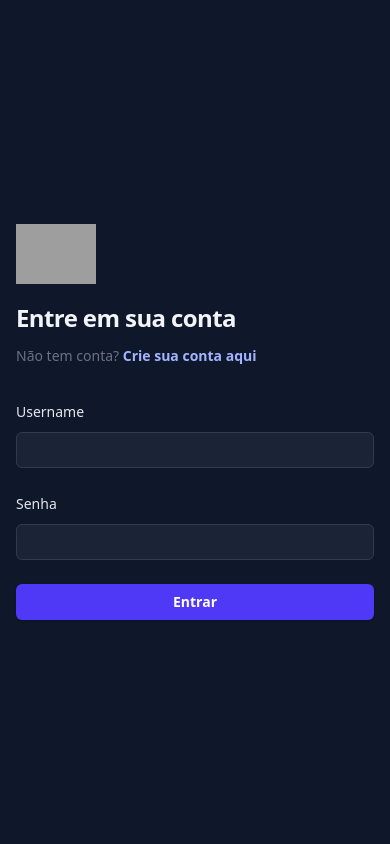
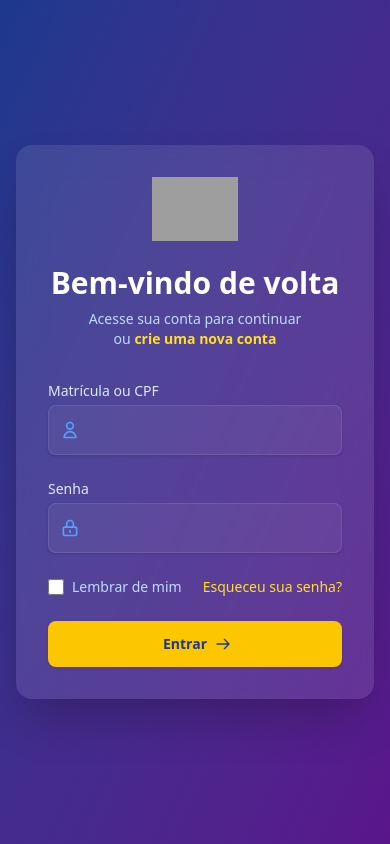
Before and after one commit to ranixx1/SIGED, a Django app: page /usuarios/login/ in a window 390 px wide. Run offline with Django 4.2, Linux system fonts and the light colour scheme; grey boxes are pictures that could not be loaded.

Commit message:
atualizando template

```diff
--- a/suap-clone/usuarios/templates/login.html
+++ b/suap-clone/usuarios/templates/login.html
@@ -1,26 +1,28 @@
 {% extends "base.html" %}
 {% load static %}
 {% block 'body' %}
-<div class="flex min-h-screen bg-slate-900">
-    <div class="flex flex-1 flex-col justify-center px-4 py-12 sm:px-6 lg:flex-none lg:px-20 xl:px-24">
-      <div class="mx-auto w-full max-w-sm lg:w-96">
-        <div>
-          <img class="h-15 w-auto" src="{% static 'logo.png' %}" alt="Your Company">
-          <h2 class="mt-4 text-2xl/9 font-bold tracking-tight text-gray-100">Entre em sua conta</h2>
-          <p class="mt-2 text-sm/6 text-gray-500">
-            Não tem conta?
-            <a href="{% url 'cadastro' %}" class="font-semibold text-indigo-300 hover:text-indigo-200">Crie sua conta aqui</a>
+<div class="min-h-screen bg-gradient-to-br from-blue-900 to-purple-900 flex items-center justify-center p-4">
+    <div class="max-w-6xl w-full bg-white/10 backdrop-blur-lg rounded-2xl shadow-2xl overflow-hidden flex flex-col lg:flex-row">
+        <!-- Left Column - Form -->
+        <div class="w-full lg:w-1/2 p-8 md:p-12 flex flex-col justify-center">
+            <div class="text-center lg:text-left">
+                <div class="flex justify-center lg:justify-start">
+                    <img class="h-16 w-auto" src="{% static 'logo.png' %}" alt="SIGED">
+                </div>
+                <h1 class="mt-6 text-3xl font-extrabold text-white text-center">Bem-vindo de volta</h1>
+                <p class="mt-2 text-blue-200 text-sm text-center">
+                    Acesse sua conta para continuar
+                    <span class="block lg:inline">ou <a href="{% url 'cadastro' %}" class="font-semibold text-yellow-300 hover:text-yellow-200 transition-colors">crie uma nova conta</a></span>
                 </p>
 
                 {% if messages %}
                     {% for message in messages %}
-                  <div class="rounded-md {{message.tags}} mt-4">
-                      <div class="flex">
-                          <div class="ml-3 py-4">
-                              {{message}}
-
-                          </div>
-
+                        <div class="mt-6 p-4 rounded-lg {{message.tags}} bg-opacity-20 backdrop-blur-sm">
+                            <div class="flex items-center">
+                                <svg class="w-5 h-5 mr-2" fill="none" stroke="currentColor" viewBox="0 0 24 24">
+                                    <path stroke-linecap="round" stroke-linejoin="round" stroke-width="2" d="M13 16h-1v-4h-1m1-4h.01M21 12a9 9 0 11-18 0 9 9 0 0118 0z"></path>
+                                </svg>
+                                <span class="text-sm">{{message}}</span>
                             </div>
                         </div>
                     {% endfor %}
@@ -28,37 +30,83 @@
             </div>
 
             <div class="mt-8">
-          <div>
                 <form action="{% url 'login' %}" method="POST" class="space-y-6">{% csrf_token %}
                     <div>
-                <label class="block text-sm/6 font-medium text-gray-200">Username</label>
-                <div class="mt-2">
-                    <input type="text" name="username" required class="block w-full rounded-md bg-white/5 px-3 py-1.5 text-base text-white outline outline-1 -outline-offset-1 outline-white/10 placeholder:text-gray-500 focus:outline focus:outline-2 focus:-outline-offset-2 focus:outline-indigo-500 sm:text-sm/6">
+                        <label class="block text-sm font-medium text-blue-100">Matrícula ou CPF</label>
+                        <div class="mt-1 relative rounded-md shadow-sm">
+                            <div class="absolute inset-y-0 left-0 pl-3 flex items-center pointer-events-none">
+                                <svg class="h-5 w-5 text-blue-400" fill="none" stroke="currentColor" viewBox="0 0 24 24">
+                                    <path stroke-linecap="round" stroke-linejoin="round" stroke-width="2" d="M16 7a4 4 0 11-8 0 4 4 0 018 0zM12 14a7 7 0 00-7 7h14a7 7 0 00-7-7z"></path>
+                                </svg>
+                            </div>
+                            <input type="text" name="username" required class="block w-full pl-10 pr-3 py-3 bg-white/5 border border-white/10 rounded-lg text-white placeholder-blue-300 focus:outline-none focus:ring-2 focus:ring-yellow-400 focus:border-transparent transition-all">
                         </div>
                     </div>
 
                     <div>
-                <label for="password" class="block text-sm/6 font-medium text-gray-200">Senha</label>
-                <div class="mt-2">
-                    <input type="password" name="senha" required class="block w-full rounded-md bg-white/5 px-3 py-1.5 text-base text-white outline outline-1 -outline-offset-1 outline-white/10 placeholder:text-gray-500 focus:outline focus:outline-2 focus:-outline-offset-2 focus:outline-indigo-500 sm:text-sm/6">
+                        <label for="password" class="block text-sm font-medium text-blue-100">Senha</label>
+                        <div class="mt-1 relative rounded-md shadow-sm">
+                            <div class="absolute inset-y-0 left-0 pl-3 flex items-center pointer-events-none">
+                                <svg class="h-5 w-5 text-blue-400" fill="none" stroke="currentColor" viewBox="0 0 24 24">
+                                    <path stroke-linecap="round" stroke-linejoin="round" stroke-width="2" d="M12 15v2m-6 4h12a2 2 0 002-2v-6a2 2 0 00-2-2H6a2 2 0 00-2 2v6a2 2 0 002 2zm10-10V7a4 4 0 00-8 0v4h8z"></path>
+                                </svg>
+                            </div>
+                            <input type="password" name="senha" required class="block w-full pl-10 pr-3 py-3 bg-white/5 border border-white/10 rounded-lg text-white placeholder-blue-300 focus:outline-none focus:ring-2 focus:ring-yellow-400 focus:border-transparent transition-all">
                         </div>
                     </div>
 
+                    <div class="flex items-center justify-between">
+                        <div class="flex items-center">
+                            <input id="remember-me" name="remember-me" type="checkbox" class="h-4 w-4 text-yellow-500 focus:ring-yellow-400 border-white/10 rounded bg-white/5">
+                            <label for="remember-me" class="ml-2 block text-sm text-blue-200">Lembrar de mim</label>
+                        </div>
+
+                        <div class="text-sm">
+                            <a href="#" class="font-medium text-yellow-300 hover:text-yellow-200 transition-colors">Esqueceu sua senha?</a>
+                        </div>
+                    </div>
 
                     <div>
-                <button type="submit" class="flex w-full justify-center cursor-pointer rounded-md bg-indigo-600 px-3 py-1.5 text-sm/6 font-semibold text-white shadow-sm hover:bg-indigo-500 focus-visible:outline focus-visible:outline-2 focus-visible:outline-offset-2 focus-visible:outline-indigo-600">Entrar</button>
+                        <button type="submit" class="w-full flex justify-center items-center py-3 px-4 border border-transparent rounded-lg shadow-sm text-sm font-bold text-blue-900 bg-yellow-400 hover:bg-yellow-300 focus:outline-none focus:ring-2 focus:ring-offset-2 focus:ring-yellow-500 transition-all transform hover:scale-[1.01]">
+                            Entrar
+                            <svg class="ml-2 -mr-1 w-4 h-4" fill="none" stroke="currentColor" viewBox="0 0 24 24">
+                                <path stroke-linecap="round" stroke-linejoin="round" stroke-width="2" d="M14 5l7 7m0 0l-7 7m7-7H3"></path>
+                            </svg>
+                        </button>
                     </div>
                 </form>
             </div>
+        </div>
 
-
+        <!-- Right Column - Image -->
+        <div class="hidden lg:block lg:w-1/2 bg-gradient-to-br from-blue-700 to-purple-700 relative">
+            <div class="absolute inset-0 bg-black/30 flex items-center justify-center p-12">
+                <div class="text-center text-white">
+                    <h2 class="text-4xl font-bold mb-4"> Sistema Integrado de Gestão Educacional </h2>
+                    <p class="text-xl text-blue-100">Acesse todos os serviços acadêmicos em um único lugar</p>
+                    <div class="mt-8 grid grid-cols-3 gap-4">
+                        <div class="bg-white/10 p-4 rounded-lg backdrop-blur-sm">
+                            <svg class="w-8 h-8 mx-auto mb-2" fill="none" stroke="currentColor" viewBox="0 0 24 24">
+                                <path stroke-linecap="round" stroke-linejoin="round" stroke-width="2" d="M9 5H7a2 2 0 00-2 2v12a2 2 0 002 2h10a2 2 0 002-2V7a2 2 0 00-2-2h-2M9 5a2 2 0 002 2h2a2 2 0 002-2M9 5a2 2 0 012-2h2a2 2 0 012 2"></path>
+                            </svg>
+                            <span class="text-sm">Boletim</span>
+                        </div>
+                        <div class="bg-white/10 p-4 rounded-lg backdrop-blur-sm">
+                            <svg class="w-8 h-8 mx-auto mb-2" fill="none" stroke="currentColor" viewBox="0 0 24 24">
+                                <path stroke-linecap="round" stroke-linejoin="round" stroke-width="2" d="M8 7V3m8 4V3m-9 8h10M5 21h14a2 2 0 002-2V7a2 2 0 00-2-2H5a2 2 0 00-2 2v12a2 2 0 002 2z"></path>
+                            </svg>
+                            <span class="text-sm">Calendário</span>
+                        </div>
+                        <div class="bg-white/10 p-4 rounded-lg backdrop-blur-sm">
+                            <svg class="w-8 h-8 mx-auto mb-2" fill="none" stroke="currentColor" viewBox="0 0 24 24">
+                                <path stroke-linecap="round" stroke-linejoin="round" stroke-width="2" d="M12 6.253v13m0-13C10.832 5.477 9.246 5 7.5 5S4.168 5.477 3 6.253v13C4.168 18.477 5.754 18 7.5 18s3.332.477 4.5 1.253m0-13C13.168 5.477 14.754 5 16.5 5c1.747 0 3.332.477 4.5 1.253v13C19.832 18.477 18.247 18 16.5 18c-1.746 0-3.332.477-4.5 1.253"></path>
+                            </svg>
+                            <span class="text-sm">Histórico</span>
                         </div>
                     </div>
                 </div>
-    <div class="relative hidden w-0 flex-1 lg:block">
-      <img class="absolute inset-0 size-full object-cover" src="https://images.unsplash.com/photo-1541746972996-4e0b0f43e02a?q=80&w=2670&auto=format&fit=crop&ixlib=rb-4.0.3&ixid=M3wxMjA3fDB8MHxwaG90by1wYWdlfHx8fGVufDB8fHx8fA%3D%3D" alt="">
-
             </div>
         </div>
-
+    </div>
+</div>
 {% endblock 'body' %}
```
Lines whose indentation alone changed are shown as unchanged.
